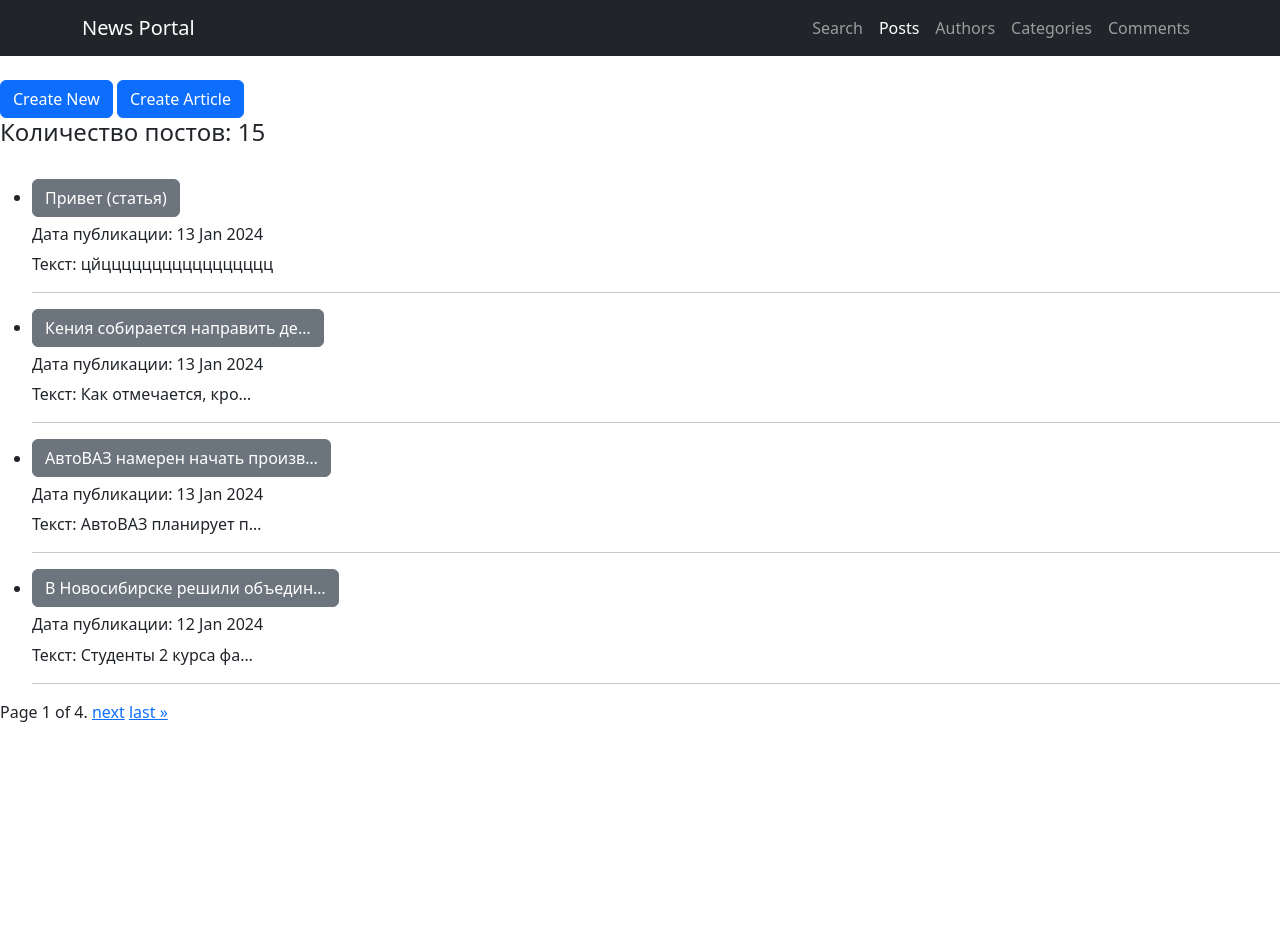
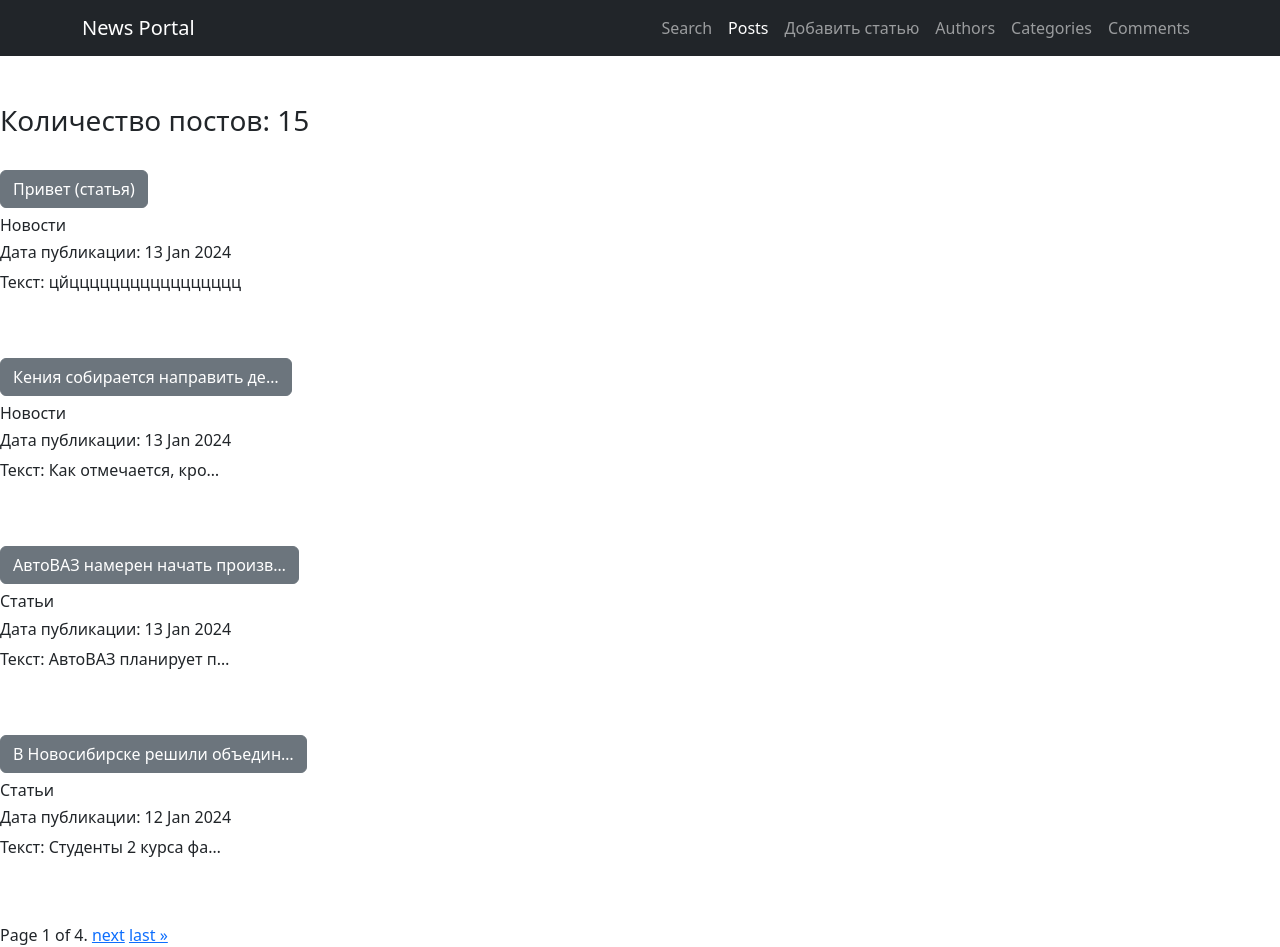
Before and after one commit to evgenijrusso/portal, a Django app: page /news/ in a window 1280 px wide. Before the commit the page ends 722 px from the top, so only its background shows below. Run offline with Django 4.2, Linux system fonts and the light colour scheme; data comes from the database, SQL or seed files in the repository; both versions use the stored data as it was after the commit; some libraries are stand-ins or nearby versions.

Commit message:
Обновление

```diff
--- a/NewsPortal/news/templates/news/post_edit.html
+++ b/NewsPortal/news/templates/news/post_edit.html
@@ -2,8 +2,8 @@
 {% block title %} {{ get_title }} {% endblock title %}
 
 {% block content %}
-<h3>Пост</h3>
-<p>{{ get_create_update }}</p>
+<br>
+<h6 class="text-left">{{ get_create_update }}</h6>
 <hr>
 <form action="" method="post">
   {% csrf_token %}
--- a/NewsPortal/news/templates/news/posts.html
+++ b/NewsPortal/news/templates/news/posts.html
@@ -3,24 +3,19 @@
 
 {% block content %}
 <br>
-<a class="btn btn-primary" href="create/" role="button">Create New</a>
-<a class="btn btn-primary" href="articles/create/" role="button">Create Article</a>
+<!--<a class="btn btn-primary" href="create/" role="button">Create New</a>-->
+<!--<a class="btn btn-primary" href="articles/create/" role="button">Create Article</a>-->
 <br>
-<h4>Количество постов: {{ page_obj.paginator.count }}</h4>
+<h3>Количество постов: {{ page_obj.paginator.count }}</h3>
 <br>
-<ul>
 {% if posts %}
     {% for post in posts %}
-   <li>
       <h5><b class="text-center"><a href={{ post.pk }} class="btn btn-secondary">{{ post.title|truncatechars:30 }}</a></b></h5>
-<!--      <h6>{{ post.get_choice_types_display }}</h6>-->
+      <h6>{{ post.get_choice_types_display }}</h6>
       <h6>Дата публикации: {{ post.time_in|date:'d M Y' }} </h6>
       <p>Текст: {{ post.content|truncatechars:20 }}</p>
-
-      <hr>
-   </li>
-{% endfor %}
-</ul>
+      <br><br>
+    {% endfor %}
 {% else %}
 <h3>Новостей нет!</h3>
 {% endif %}
--- a/NewsPortal/news/urls.py
+++ b/NewsPortal/news/urls.py
@@ -6,13 +6,14 @@ from .views import AuthorList, CategoryList, PostList, PostDetail, PostCreate, \
 urlpatterns = [
     path('', index),  # http://127.0.0.1:8004
     path('news/', PostList.as_view(), name='posts'),
+    path('news/articles/', PostList.as_view(), name='articles'),
     path('news/create/', PostCreate.as_view(), name='posts_news_create'),
     path('news/articles/create/', PostCreate.as_view(), name='posts_articles_create'),
     path('news/search/', PostSearch.as_view(), name='post_search'),
     path('news/<int:pk>', PostDetail.as_view(), name='post_detail'),
     path('news/<int:pk>/delete/', PostDelete.as_view(), name='post_delete'),
-    path('news/<int:pk>/update/', PostUpdate.as_view(), name='post_update'),
-    path('news/articles/update/', PostCreate.as_view(), name='posts_articles_update'),
+    path('news/<int:pk>/edit/', PostUpdate.as_view(), name='post_edit'),
+    path('news/articles/<int:pk>/edit/', PostCreate.as_view(), name='posts_articles_edit'),
 
     path('authors/', AuthorList.as_view(), name='authors'),
     path('comments/', CommentList.as_view(), name='comments'),
--- a/NewsPortal/news/views.py
+++ b/NewsPortal/news/views.py
@@ -18,7 +18,6 @@ class PostList(ListView):
     def get_context_data(self, **kwargs):
         context = super().get_context_data(**kwargs)
         context['title'] = 'Список постов'
-        # context['post_case'] = get_type_create(self)[2]
         return context
 
 
@@ -30,7 +29,6 @@ class PostDetail(DetailView):
     def get_context_data(self, **kwargs):
         context = super().get_context_data(**kwargs)
         context['title'] = 'Пост'
-        # context['post_case'] = self.get_type_create()[2]
         return context
 
 
@@ -38,6 +36,7 @@ class PostCreate(CreateView):
     form_class = PostForm
     model = Post
     template_name = APP + 'post_edit.html'
+    success_url = '/news/'
 
     def form_valid(self, form):
         post = form.save(commit=False)
@@ -54,9 +53,9 @@ class PostCreate(CreateView):
 
     def get_type_create(self):
         if self.request.path == '/news/articles/create/':
-            return ['Create article', 'Добавить статью', 'Статья']
+            return ['Create article', 'Добавить статью']
         else:
-            return ['Create news', 'Добавить новость', 'Новость']
+            return ['Create news', 'Добавить новость']
 
 
 class PostUpdate(UpdateView):
@@ -72,7 +71,7 @@ class PostUpdate(UpdateView):
         return context
 
     def get_type_update(self):
-        if self.request.path == '/news/articles/update/':
+        if 'articles' in self.request.path:
             return ['Edit article', 'Редактировать статью']
         else:
             return ['Edit news', 'Редактировать новость']
--- a/NewsPortal/templates/default.html
+++ b/NewsPortal/templates/default.html
@@ -19,6 +19,7 @@
                    <ul class="navbar-nav ms-auto">
                        <li class="nav-item"><a class="nav-link" href="/news/search/">Search</a></li>
                        <li class="nav-item"><a class="nav-link active" aria-current="page" href="/news/">Posts</a></li>
+                       <li class="nav-item"><a class="nav-link" href="/news/articles/create">Добавить статью</a></li>
                        <li class="nav-item"><a class="nav-link" href="/authors/">Authors</a></li>
                        <li class="nav-item"><a class="nav-link" href="/categories/">Categories</a></li>
                        <li class="nav-item"><a class="nav-link" href="/comments/">Comments</a></li>
```
Also changed, not shown: NewsPortal/news/templates/news/post_detail.html (+15 -5 lines), NewsPortal/db.sqlite3.
